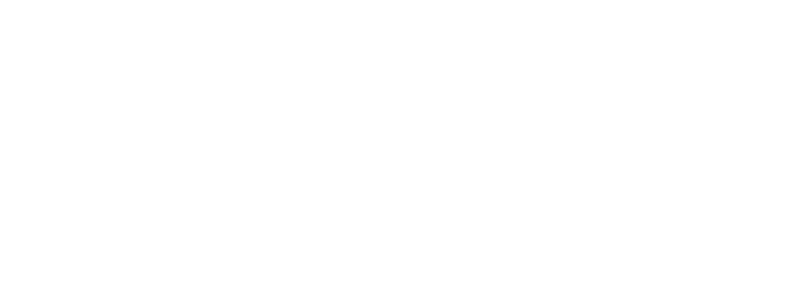
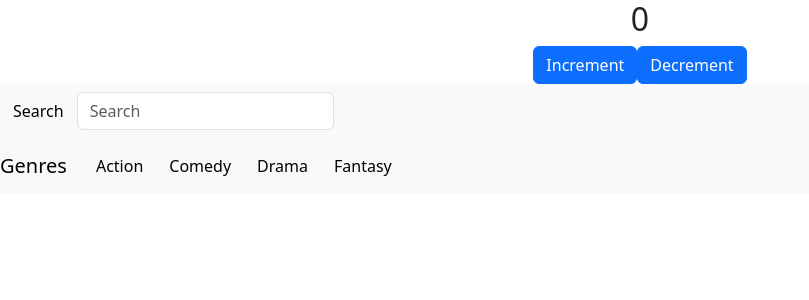
Before and after one commit to GaKhalatyan86/ReactLessons, a React (Create React App) app: page / in a window 1280 px wide. Shown: the top 300 px of the page, without its empty margins (0-809 px from the left). Built offline with nearby package versions, Linux system fonts and the light colour scheme.

Commit message:
new change

```diff
--- a/src/App.js
+++ b/src/App.js
@@ -1,11 +1,16 @@
 import logo from './logo.svg';
 import './App.css';
-
+import SearchForm from './SearchForm/SearchForm';
+import CounterForm from './Counter/CounterForm';
+import GenreSelect from './GenreSelect/GenreSelect';
+import "bootstrap/dist/css/bootstrap.min.css";
 
 function App() {
   return (
     <div className="App">
-
+     <CounterForm/>
+     <SearchForm/>
+     <GenreSelect/>
     </div>
   );
 }
--- /dev/null
+++ b/src/Counter/ButtonList.js
@@ -0,0 +1,10 @@
+import React from "react";
+
+function ButtonList(onClickButton)
+{
+        return <div>
+                   <button  className="btn btn-primary" name="inc" onClick={()=>onClickButton.onClickHandler(1)}>Increment</button>
+                   <button  name="dec" className="btn btn-primary" onClick={()=>onClickButton.onClickHandler(-1)}>Decrement</button>
+               </div>
+}
+export default ButtonList
--- /dev/null
+++ b/src/Counter/CounterForm.js
@@ -0,0 +1,28 @@
+import React, { useState } from  "react";
+import ButtonList from "./ButtonList";
+
+class CounterForm extends React.Component
+{
+   constructor(props)
+   {
+       super(props);
+
+       this.state={
+        counter:0
+       };
+   }
+   handler=(val)=>
+   {
+     this.setState({counter:(this.state.counter+val)})
+   }
+
+   render(){
+       return <div>
+                 <h2>{this.state.counter}</h2>
+                <ButtonList onClickHandler={this.handler}/>
+              </div>;
+   }
+
+}
+
+export default CounterForm
--- /dev/null
+++ b/src/GenreSelect/GenreSelect.js
@@ -0,0 +1,27 @@
+import react from "react";
+
+function GenreSelect(props)
+{
+    const Genres=['Action','Comedy','Drama','Fantasy']
+
+    return(<>
+             <nav className="navbar navbar-expand-lg navbar-light bg-light">
+               <span className="navbar-brand">Genres</span>
+                 <button className="navbar-toggler" type="button" data-toggle="collapse" data-target="#navbarNav" aria-controls="navbarNav" aria-expanded="false" aria-label="Toggle navigation">
+                  <span className="navbar-toggler-icon"></span>
+                   </button>
+                     <div className="collapse navbar-collapse" id="navbarNav">
+                      <ul className="navbar-nav">
+                       {Genres.map((data,i)=>
+                         <li className="nav-item">
+                           <button name={i} className="btn btn-light" Value={data} >{data}</button>
+                         </li>
+                       )}
+                     </ul>
+                     </div>
+             </nav>
+
+          </>)
+}
+
+export default GenreSelect
--- /dev/null
+++ b/src/SearchForm/SearchForm.js
@@ -0,0 +1,34 @@
+import React, { useState }  from "react"
+import GenreSelect from "../GenreSelect/GenreSelect";
+
+function SearchForm(props)
+{
+    const Genres=['Action','Comedy','Drama','Fantasy']
+    const[searchText,setSearchText]=useState('');
+
+  return <>
+
+  <nav className="navbar navbar-expand-lg navbar-light bg-light">
+  <button className="navbar-toggler" type="button" data-toggle="collapse" data-target="#navbarSupportedContent" aria-controls="navbarSupportedContent" aria-expanded="false" aria-label="Toggle navigation">
+    <span className="navbar-toggler-icon"></span>
+  </button>
+
+  <div className="collapse navbar-collapse" id="navbarSupportedContent">
+    <ul className="navbar-nav mr-auto">
+    <li className="nav-item">
+       <button name='Search' className="btn btn-light" value=''>Search</button>
+    </li>
+      <li className="nav-item dropdown">
+      </li>
+    </ul>
+    <form className="form-inline my-2 my-lg-0">
+      <input className="form-control mr-sm-2" value={searchText} onChange={(e)=>setSearchText(e.target.value)} type="search" placeholder="Search" aria-label="Search"/>
+    </form>
+  </div>
+</nav>
+
+        </>
+}
+
+
+export default SearchForm
```
